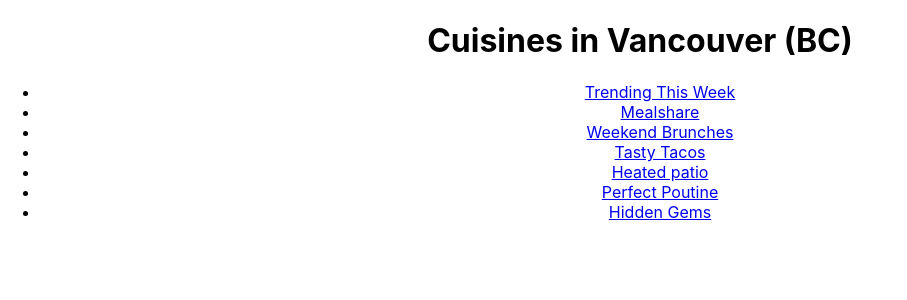
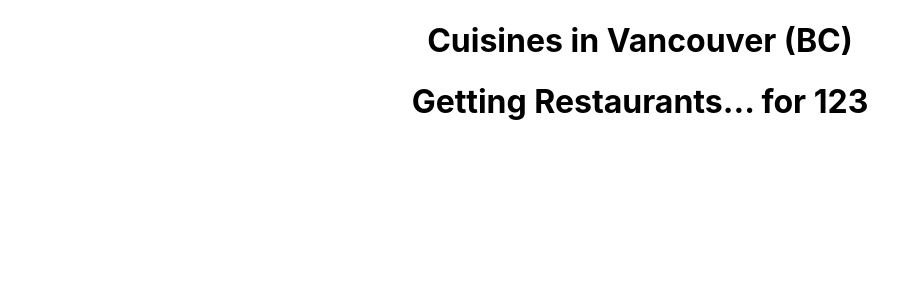
Before and after one commit to tazwar22/whats-hot, a React (Create React App) app: page / in a window 1280 px wide. Both pictures are taken after a click on the link "Trending This Week". Shown: the top 300 px of the page, without its empty margins (0-907 px from the left). Built offline with nearby package versions, Linux system fonts and the light colour scheme.

Commit message:
Setting up Optional Rendering

```diff
--- a/src/CuisineList.js
+++ b/src/CuisineList.js
@@ -3,26 +3,42 @@ import React, {useState} from 'react'
 
 const CuisineList = () => {
     const cuisines = [
-        {id:1, name:"Trending This Week"},
-        {id:2, name:"Mealshare"},
-        {id:3, name:"Weekend Brunches"},
-        {id:4, name:"Tasty Tacos"},
+        {id:123, name:"Trending This Week"},
+        {id:277, name:"Mealshare"},
+        {id:367, name:"Weekend Brunches"},
+        {id:444, name:"Tasty Tacos"},
         {id:5, name:"Heated patio"},
         {id:6, name:"Perfect Poutine"},
         {id:7, name:"Hidden Gems"},
     ];
     const [data, setData] = useState(cuisines);
 
+    //Flag to say whether or not a Cusine has been selected
+    const [isSelected, setIsSelected] = useState(false);
+    //Cusine ID to query
+    const [cusID, setCusID] = useState(0);
+
+    const handleClick = (id) =>{
+        setCusID(id);
+        setIsSelected(true);
+    }
+
     return (
         <>
-            <ul>
+            {!isSelected ? (
+                <ul>
                 {data.map((cuisine)=>{
                     const {id, name} = cuisine;
                     return <li key={id}>
-                                <a href="#">{name}</a>
+                                <a href="#" onClick={()=>handleClick(id)}>{name}</a>
                             </li>
                 })}
-            </ul>
+                </ul>
+            )
+            :(
+                <h1>Getting Restaurants... for {cusID}</h1>
+            )}
+
         </>
     );
 }
```
Also changed, not shown: 1 other file (tests, documents, lock files or other folders).
